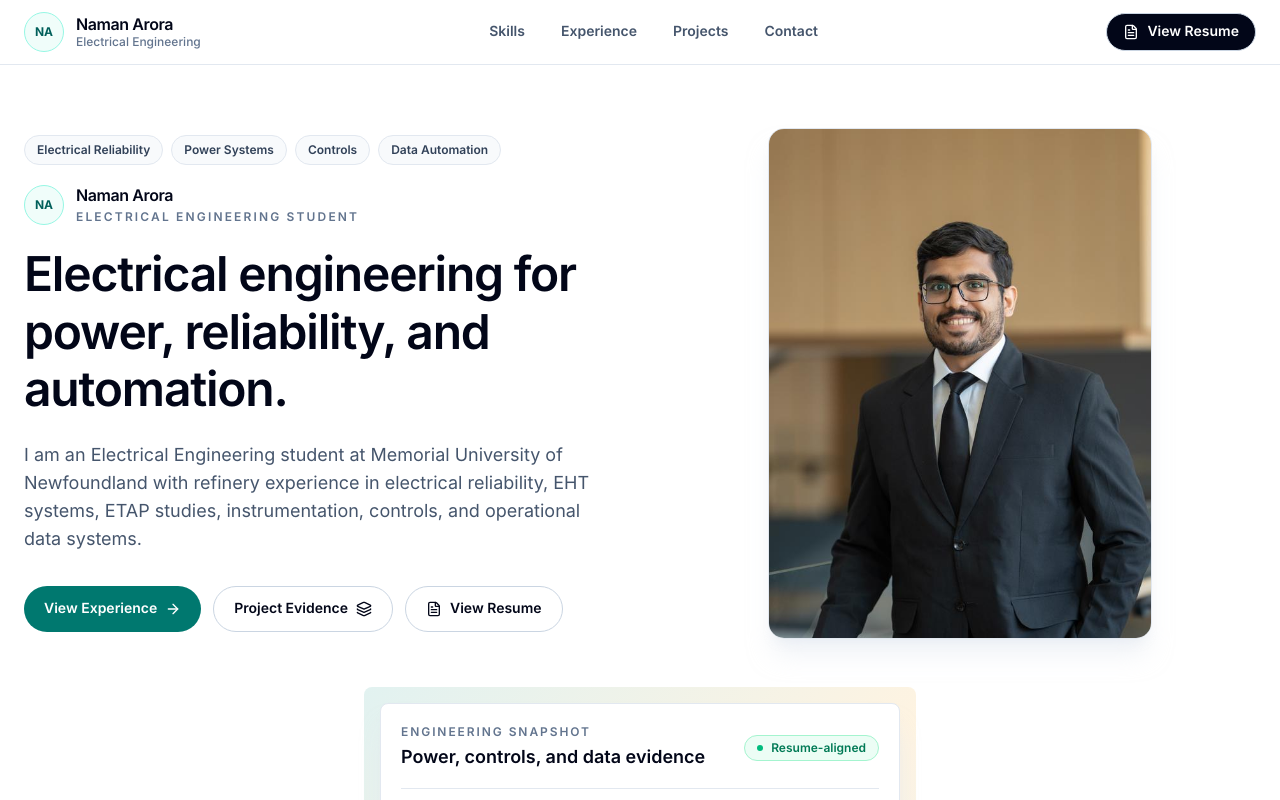
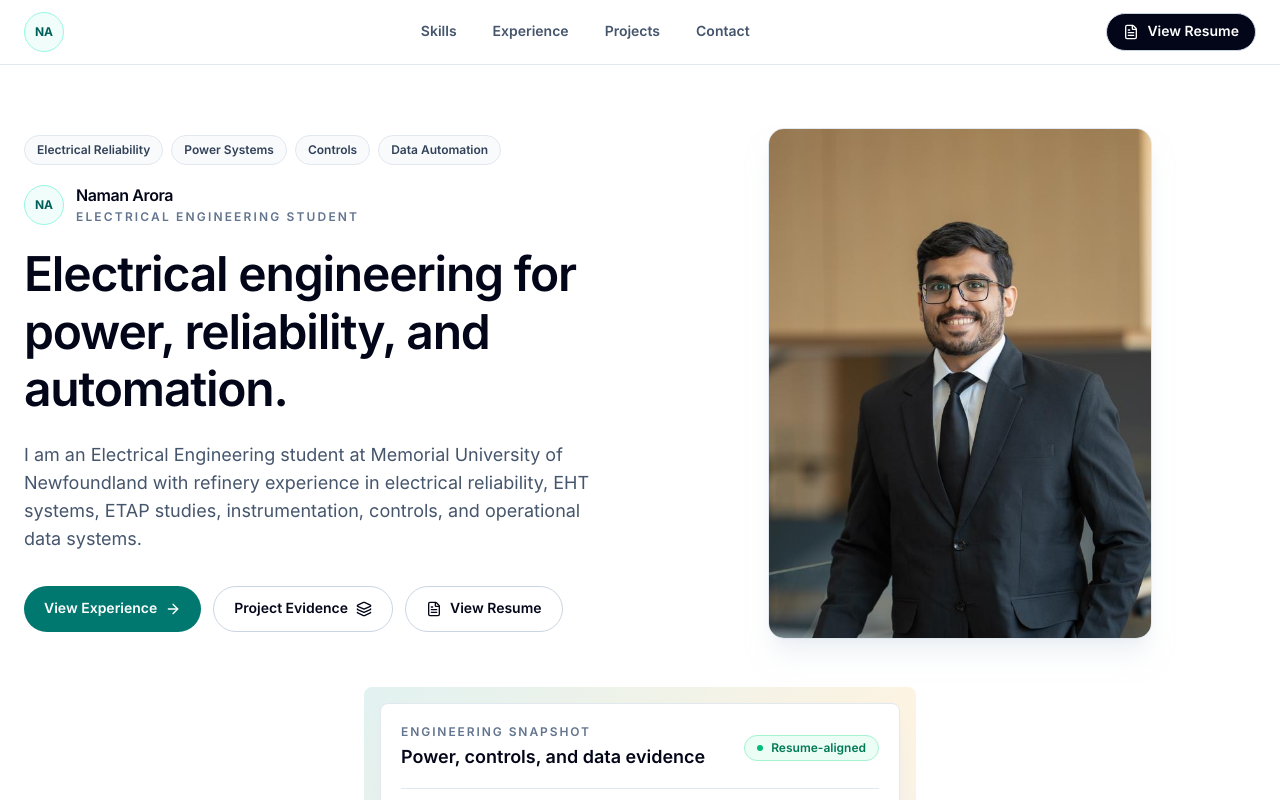
Before and after one commit to naman8857/naman8857.github.io, a Next.js app: page / in a window 1280 px wide. Shown: the top 800 px of the page. Built offline with nearby package versions, Linux system fonts and the light colour scheme.

Commit message:
Remove duplicate name from navigation, keep only NA initials in header

```diff
--- a/app/page.tsx
+++ b/app/page.tsx
@@ -442,7 +442,9 @@ export default function Home() {
       <nav className="fixed left-0 right-0 top-0 z-50 border-b border-slate-200 bg-white/90 backdrop-blur-xl">
         <div className="mx-auto flex h-16 w-full max-w-7xl items-center justify-between gap-3 px-4 sm:px-6">
           <a href="#home" className="min-w-0 text-sm sm:text-base" aria-label="Naman Arora home">
-            <PremiumName compact />
+            <span className="grid h-10 w-10 shrink-0 place-items-center rounded-full border border-teal-200 bg-teal-50 text-xs font-bold text-teal-800">
+              NA
+            </span>
           </a>
           <div className="hidden items-center gap-1 md:flex">
             {navItems.map((item) => (
```
